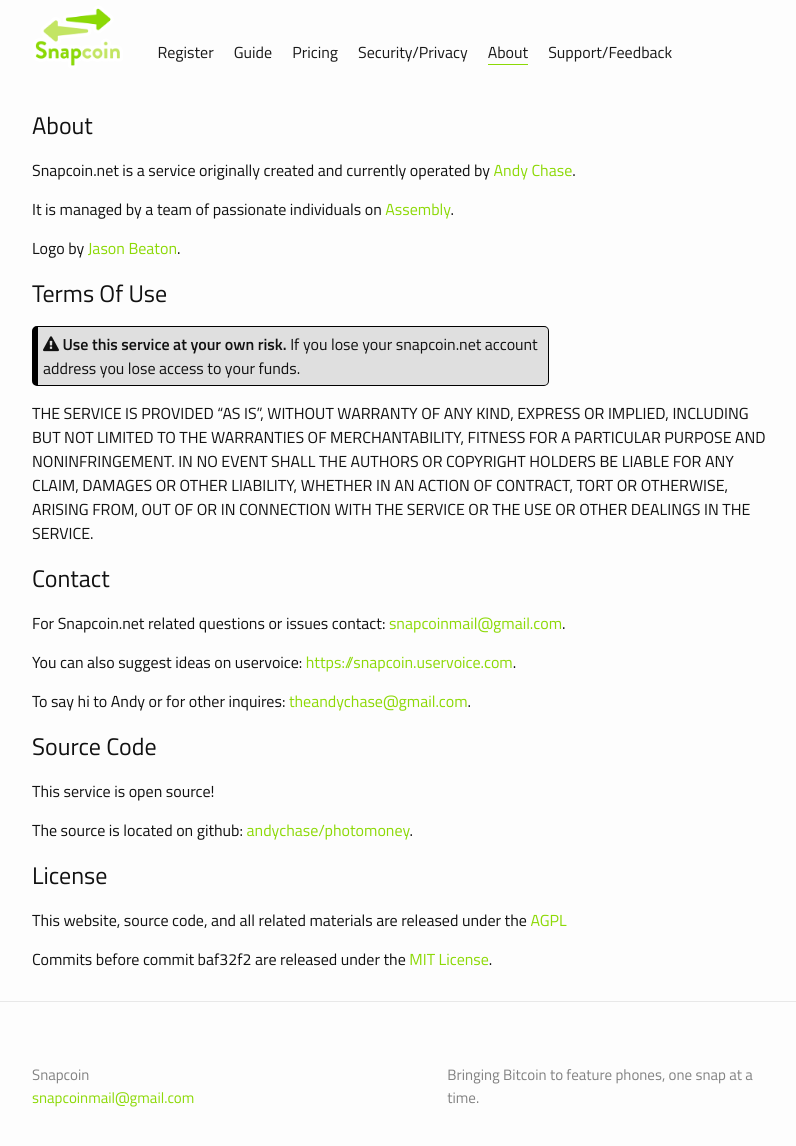
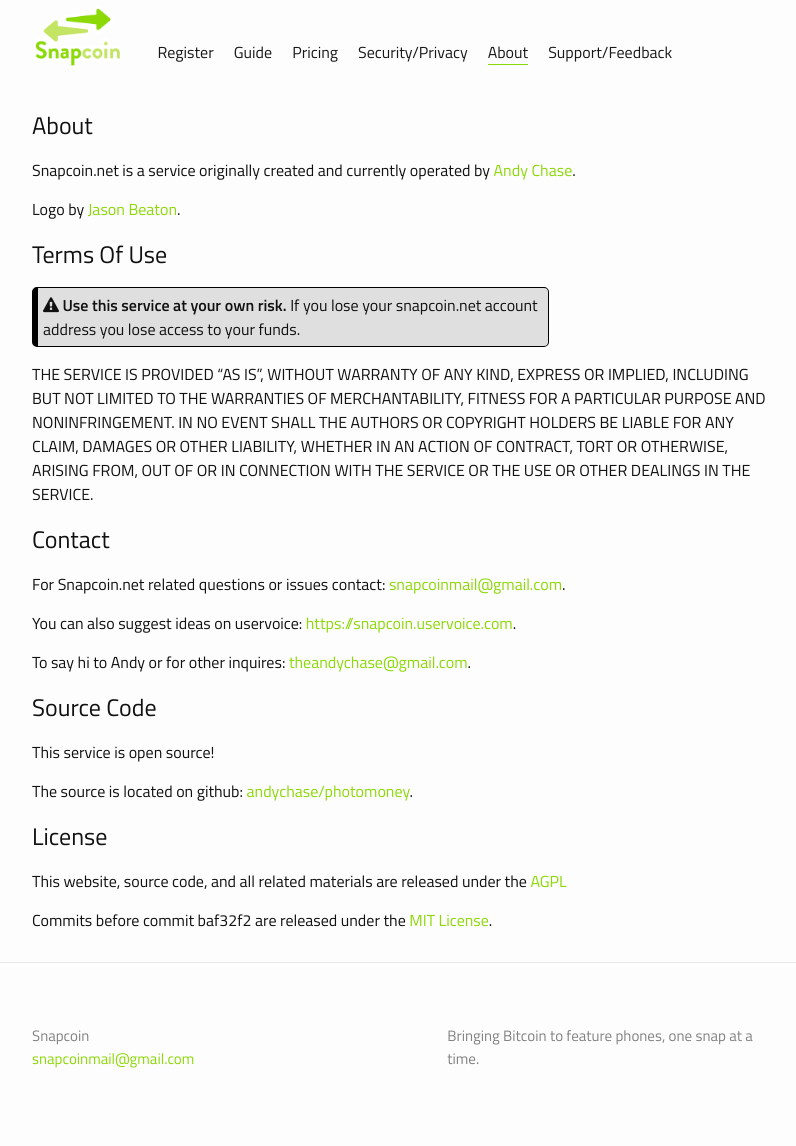
Before and after one commit to andychase/snapcoin, a Jekyll site: the page built from about-me-contact.md, in a window 1280 px wide, cut to the strip 104-1273 px from the top of the page. Shown: the top 1146 px of the strip, without its empty margins (238-1034 px from the left). Built offline with Jekyll 4.4.1, drawn with Linux system fonts in a browser that asks for light colours; nearby versions of some CDN libraries; a script that is not in the unit is left out.

Commit message:
Remove assembly line

```diff
--- a/about-me-contact.md
+++ b/about-me-contact.md
@@ -9,8 +9,6 @@
 =====
 
 Snapcoin.net is a service originally created and currently operated by [Andy Chase](https://andychase.me).
-
-It is managed by a team of passionate individuals on [Assembly](https://assembly.com/snapcoin-net).
 
 Logo by [Jason Beaton](https://dribbble.com/parkerrr).
 
```
